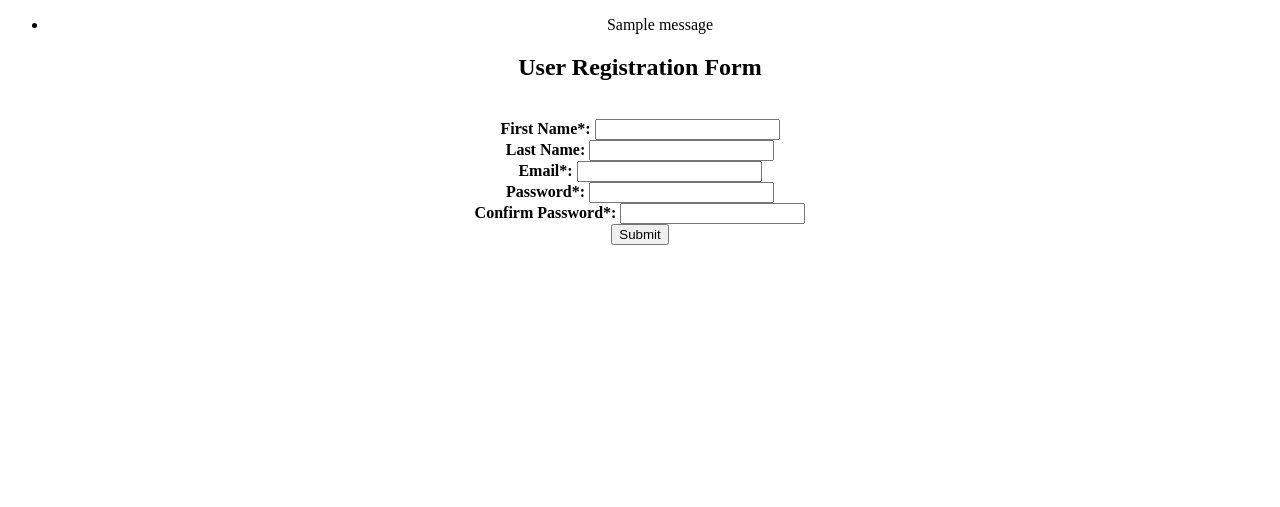
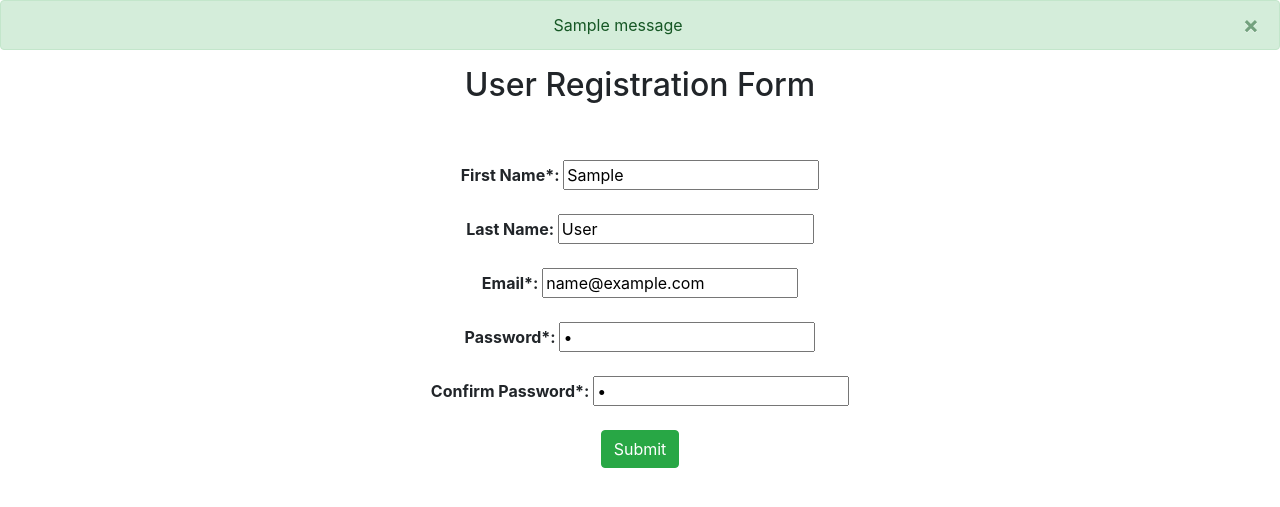
Before and after one commit to Puranjay25/ImageKit.IO-Task, a Django app: template Task/main/templates/index.html in a window 1280 px wide. Shown: the top 507 px of the page. Run offline with Django 3.2, Linux system fonts and the light colour scheme; the template is opened without the code that fills it: most values are stand-ins (such as "Sample title", 1, 10 or a date in 2020); one stand-in notice (Sample message) is shown; some libraries are stand-ins or nearby versions.

Commit message:
recaptcha added

```diff
--- a/Task/main/templates/index.html
+++ b/Task/main/templates/index.html
@@ -2,27 +2,42 @@
 <html>
 <head>
 	<title>User Registration</title>
+	<meta name="viewport" content="width=device-width, initial-scale=1">
+    <link rel="stylesheet" href="https://maxcdn.bootstrapcdn.com/bootstrap/4.4.1/css/bootstrap.min.css">
+    <script src="https://ajax.googleapis.com/ajax/libs/jquery/3.4.1/jquery.min.js"></script>
+    <script src="https://cdnjs.cloudflare.com/ajax/libs/popper.js/1.16.0/umd/popper.min.js"></script>
+    <script src="https://maxcdn.bootstrapcdn.com/bootstrap/4.4.1/js/bootstrap.min.js"></script>
 	<script src= "https://ajax.googleapis.com/ajax/libs/jquery/3.2.1/jquery.min.js"></script>
+	<script src='https://www.google.com/recaptcha/api.js'></script>
 </head>
 <body>
 	<form method="post">
 		{% csrf_token %}
 		<center>
 			{% if messages %}
-			  	<ul class="messages">
 			  	{% for message in messages %}
-				      <li class="{{ message.tags }}">{{ message }}</li>
+				  	<div class="alert {{ message.tags }} alert-dismissible" role="alert">
+				    <button type="button" class="close" data-dismiss="alert" aria-label="Close">
+				      	<span aria-hidden="true">&times;</span>
+				    </button>
+				    {{ message }}
+				  </div>
 				{% endfor %}
-			    </ul>
 			{% endif %}
-			<h2>User Registration Form</h2><br/>
-			<b>First Name*: </b><input type="text" name="first_name" required><br/>
-			<b>Last Name: </b><input type="text" name="last_name"><br/>
-			<b>Email*: </b><input type="email" name="email" required><br/>
-			<b>Password*: </b><input type="password" name="password" required><br/>
-			<b>Confirm Password*: </b><input type="password" name="confirm_password" required><br/>
+			<h2>User Registration Form</h2><br/><br>
+			<b>First Name*: </b><input type="text" name="first_name" required value="{{data.first_name}}"><br/><br>
+			<b>Last Name: </b><input type="text" name="last_name" value="{{data.last_name}}"><br/><br>
+			<b>Email*: </b><input type="email" name="email" required value="{{data.email}}"><br/><br>
+			<b>Password*: </b><input type="password" name="password" required value="{{data.password}}"><br/><br>
+			<b>Confirm Password*: </b><input type="password" name="confirm_password" required
+			value="{{data.confirm_password}}"><br/><br>
 			<input type="text" name="ip_address" hidden="true" id="ipaddress">
-			<input type="submit" name="Registration" value="Submit">
+
+			{% if registered_count_three %}
+				<div class="g-recaptcha" data-sitekey=""></div>
+			{% endif %}
+
+			<button class="btn btn-success" type="submit" name="Registration">Submit</button>
 		</center>
 	</form>
 </body>
@@ -30,7 +45,6 @@
     $.getJSON("https://api.ipify.org?format=json",
                                       function(data) {
 
-            // Setting text of element P with id gfg
         $("#ipaddress").val(data.ip);
     })
 </script>
```
Also changed, not shown: Task/Task/settings.py (+11 -0 lines), Task/main/views.py (+23 -4 lines), Task/db.sqlite3, 1 other file. Lines whose indentation alone changed are shown as unchanged.
